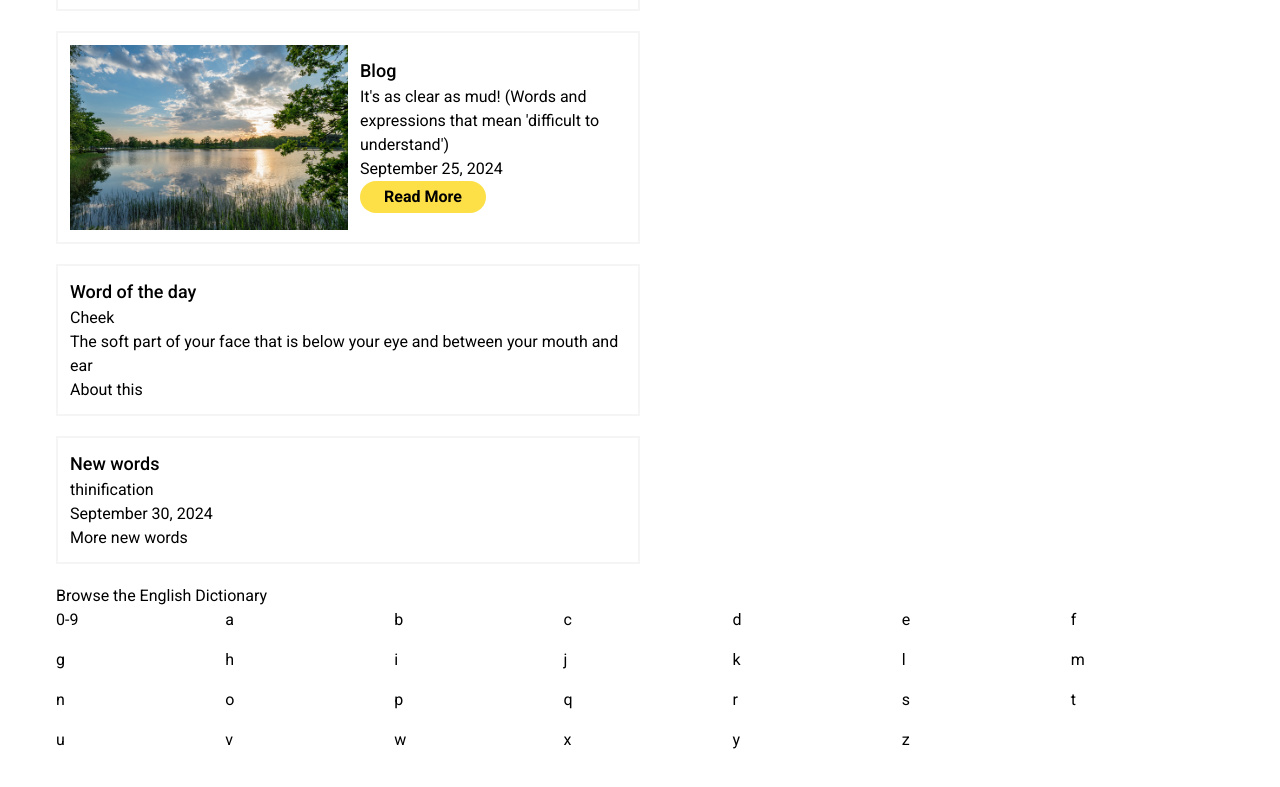
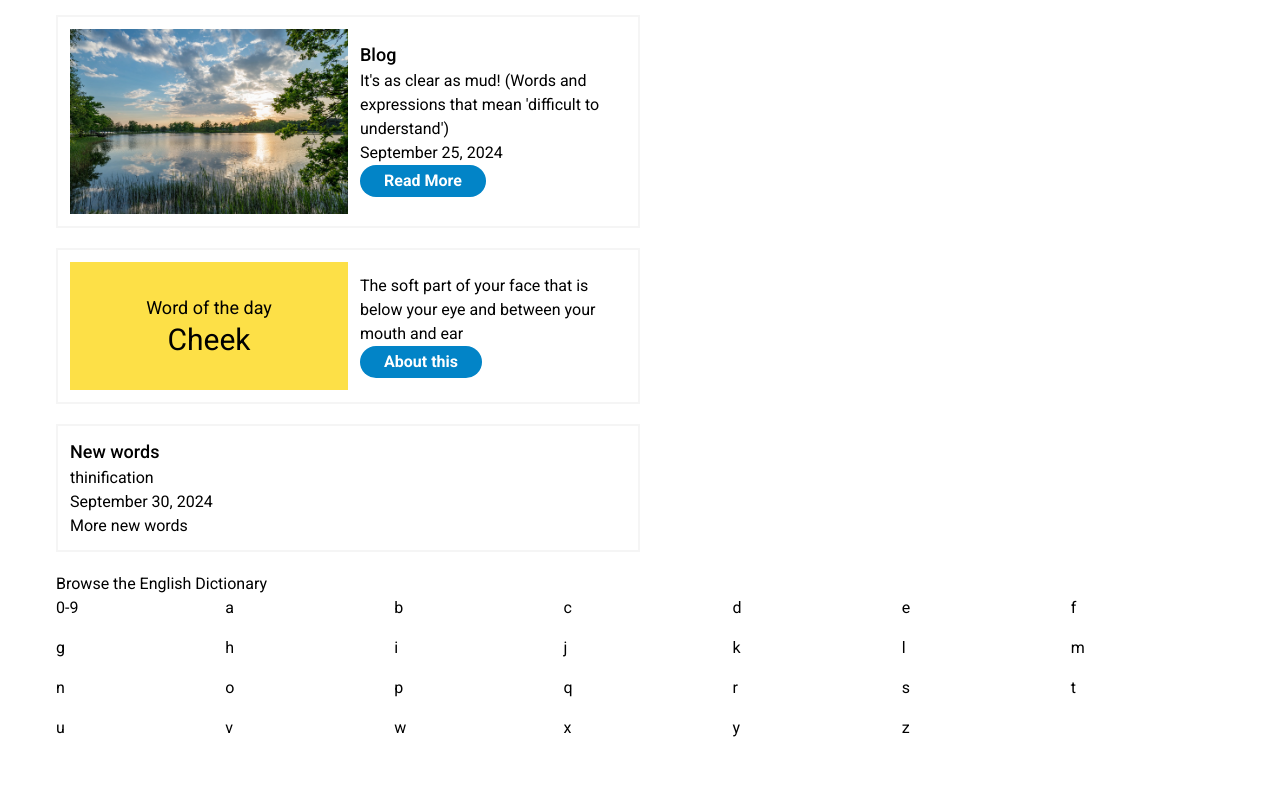
Before and after one commit to anmv921/rumos-projeto-dicionario, a website: page index.html in a window 1280 px wide. Shown: the part 641-1428 px from the top of the page. Drawn offline with Linux system fonts and the light colour scheme.

Commit message:
progress on the explore section

```diff
--- a/index.html
+++ b/index.html
@@ -72,7 +72,7 @@
         <!-- SEARCH -->
         <!-- ****** -->
         <section class="flex flex-row justify-between p-7
-        bg-gradient-to-r from-cyan-500 to-blue-500 mb-24" >
+        bg-gradient-to-r from-cyan-500 to-blue-500 mb-20" >
 
             <div class="flex flex-row">
                 <div>
@@ -141,7 +141,7 @@
 
             <section class="m-14" >
 
-                <h1 class="text-3xl my-5" >
+                <h1 class="text-3xl my-3" >
                     Explore the Dictionary
                 </h1>
 
@@ -192,7 +192,7 @@
                             <p>
                                 September 25, 2024
                             </p>
-                            <button class="bg-yellow-300 py-1 px-6
+                            <button class="bg-sky-600 py-1 px-6 text-white
                             rounded-2xl font-semibold"
                             type="button">
                                 Read More
@@ -202,22 +202,39 @@
                 </section>
 
                 <section class="border-solid border-2 border-neutral-100 w-1/2 p-3 my-5">
-                    <h2 class="text-lg font-medium" >
+
+                    <div class="flex flex-row justify-between" >
+
+                        <div class="w-1/2 bg-yellow-300
+                        flex flex-col justify-center text-center">
+
+                                <div class="text-lg">
                                     Word of the day
-                    </h2>
+                                </div>
 
-                    <h3>
+                                <div class="text-3xl">
                                     Cheek
-                    </h3>
+                                </div>
+                        </div>
+
+                        <div class="p-3 w-1/2" >
 
                             <p>
                                 The soft part of your face that is below your eye
                                 and between your mouth and ear
                             </p>
 
-                    <button type="button" >
+                            <button class="bg-sky-600 py-1 px-6 text-white
+                            rounded-2xl font-semibold"
+
+                            type="button" >
                                 About this
                             </button>
+                        </div>
+
+                    </div>
+
+
                 </section>
 
                 <section class="border-solid border-2 border-neutral-100 w-1/2 p-3 my-5">
```
Also changed, not shown: css/style.css. Lines whose indentation alone changed are shown as unchanged.
